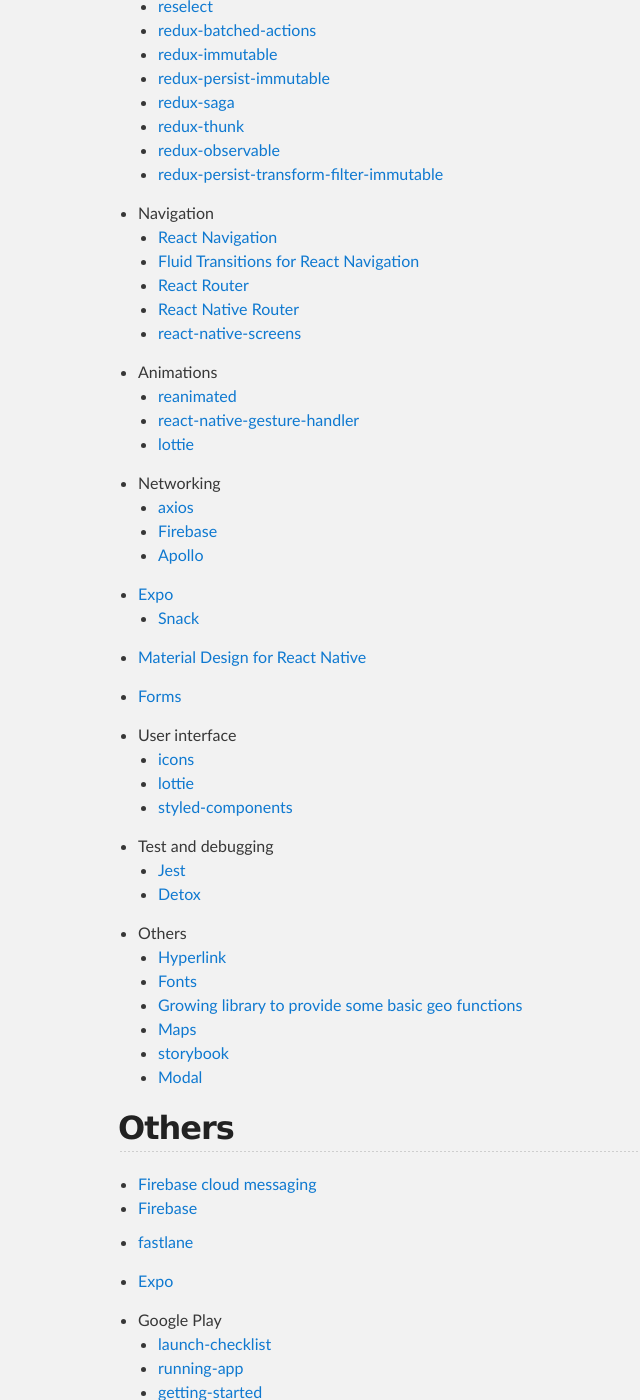
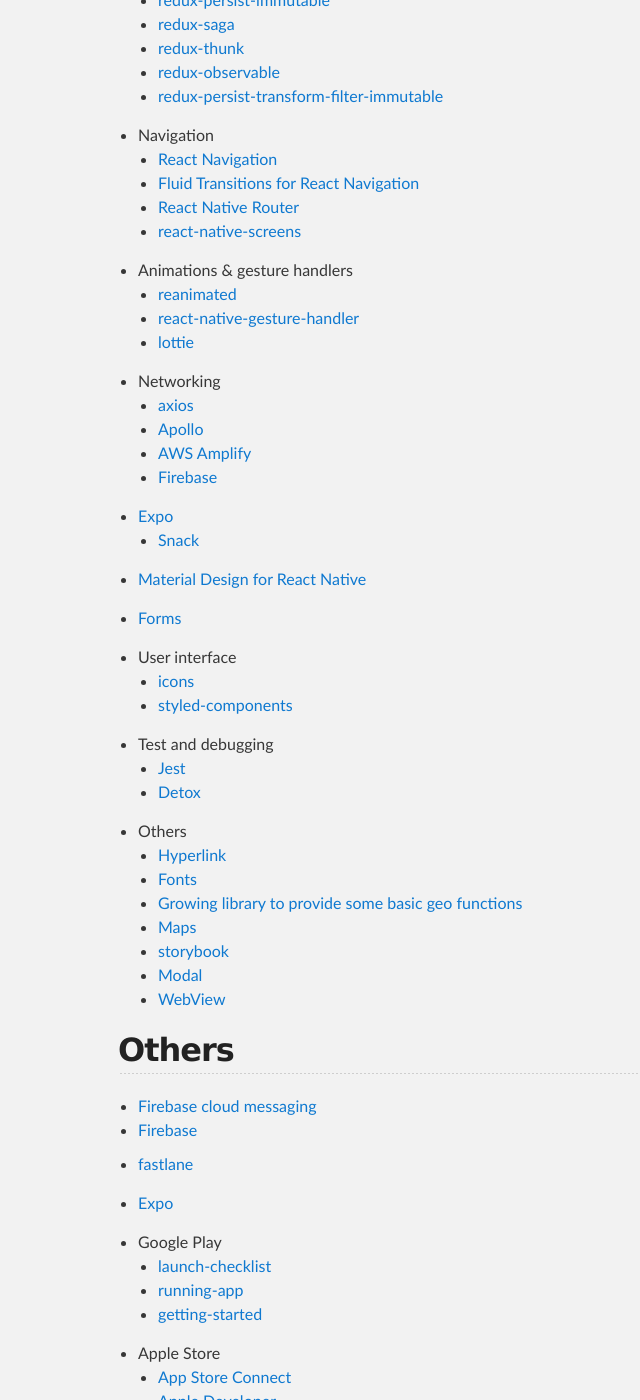
Before and after one commit to haapio/haapio.github.io, a Jekyll site: the page built from react-native.md, in a window 1280 px wide and 1400 px high, scrolled down 1863 px. Shown: the whole window, without its empty margins (202-842 px from the left). Built offline with Jekyll 4.4.1, drawn with Linux system fonts in a browser that asks for light colours; the repository's description, which GitHub fills in, is left out; our own code applies the rules of GitHub Pages for plain Markdown files; some of the changed text lies outside the part shown.

Commit message:
Update react-native.md

```diff
--- a/react-native.md
+++ b/react-native.md
@@ -2,11 +2,7 @@
 layout: default
 ---
 
-[Back](./)
-
 # React Native
-
-Here you can find some useful links about React Native.
 
 ## Links
 - [React Native Blog](http://facebook.github.io/react-native/blog/)
@@ -77,19 +73,19 @@ Here you can find some useful links about React Native.
 - Navigation
    - [React Navigation](https://reactnavigation.org)
    - [Fluid Transitions for React Navigation](https://github.com/fram-x/FluidTransitions)
-   - [React Router](https://reacttraining.com/react-router/)
    - [React Native Router](https://github.com/aksonov/react-native-router-flux)
    - [react-native-screens](https://github.com/kmagiera/react-native-screens/)
 
-- Animations
+- Animations & gesture handlers
   - [reanimated](https://github.com/kmagiera/react-native-reanimated)
   - [react-native-gesture-handler](https://github.com/kmagiera/react-native-gesture-handler)
   - [lottie](https://github.com/react-community/lottie-react-native)
 
 - Networking
   - [axios](https://github.com/axios/axios)
+  - [Apollo](https://www.apollographql.com/)
+  - [AWS Amplify](https://github.com/aws-amplify/amplify-js)
   - [Firebase](https://github.com/invertase/react-native-firebase)
-  - [Apollo](https://www.apollographql.com/)
 
 - [Expo](https://expo.io)
   - [Snack](https://snack.expo.io)
@@ -100,7 +96,6 @@ Here you can find some useful links about React Native.
 
 - User interface
   - [icons](https://github.com/oblador/react-native-vector-icons)
-  - [lottie](https://github.com/react-community/lottie-react-native)
   - [styled-components](https://github.com/styled-components/styled-components)
 
 - Test and debugging
@@ -114,6 +109,7 @@ Here you can find some useful links about React Native.
   - [Maps](https://github.com/react-community/react-native-maps)
   - [storybook](https://github.com/storybooks/storybook/tree/master/app/react-native)
   - [Modal](https://github.com/react-native-community/react-native-modal)
+  - [WebView](https://github.com/react-native-community/react-native-webview)
 
 ## Others
 
```
